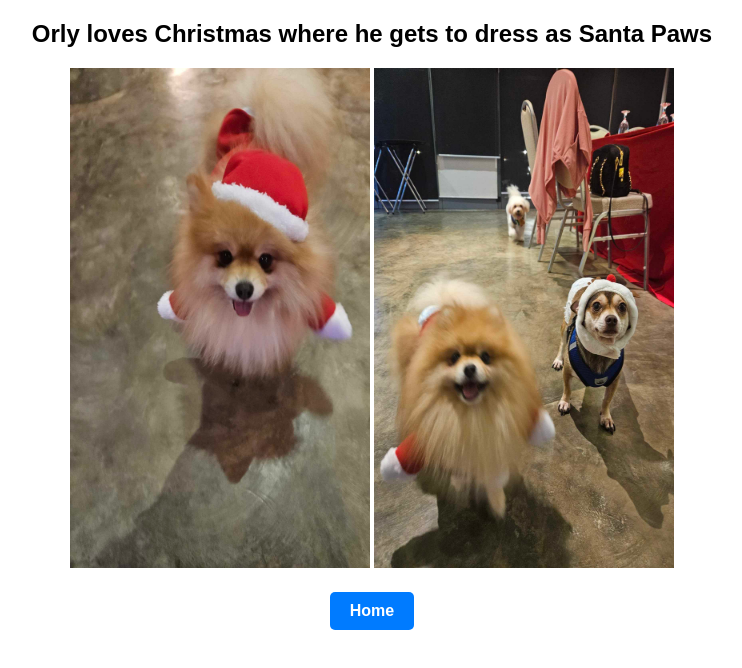
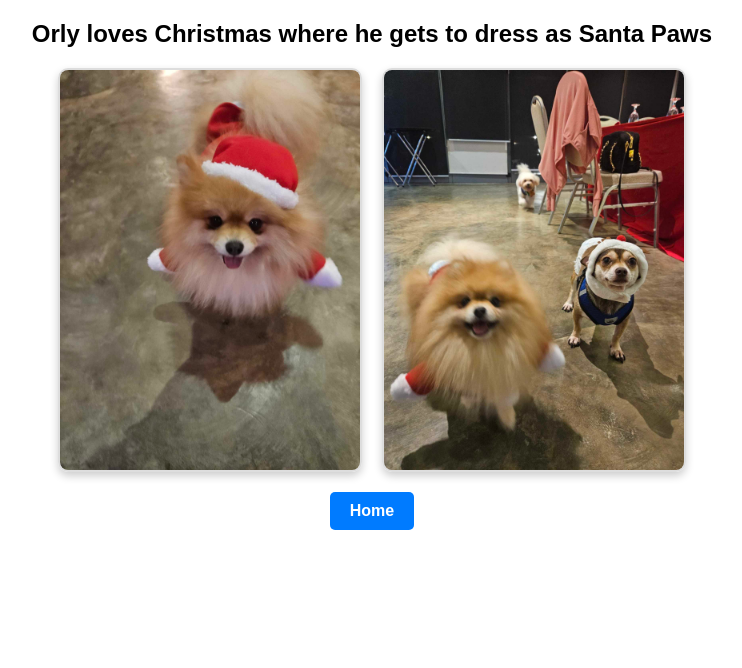
Before and after one commit to zarcven/neocities, a plain HTML site: page orly_favday.html in a window 1280 px wide. Shown: the whole page, without its empty margins (268-1010 px from the left). Drawn offline with Linux system fonts and the light colour scheme; files whose address does not match are found by name.

Commit message:
Update orly_favday.html
aligned the images

```diff
--- a/orly_favday.html
+++ b/orly_favday.html
@@ -27,6 +27,19 @@
         .home-button:hover {
             background-color: #0056b3;
         }
+        .image-gallery {
+            display: flex;
+            justify-content: center; /* Centers the images horizontally */
+            gap: 20px; /* Adds space between images */
+            margin-top: 20px;
+        }
+        .image-gallery img {
+            border: 2px solid #ddd;
+            border-radius: 10px;
+            box-shadow: 0px 4px 8px rgba(0, 0, 0, 0.2);
+            max-width: 100%;
+            height: auto; /* Keeps aspect ratio intact */
+        }
     </style>
 </head>
 <body>
```
